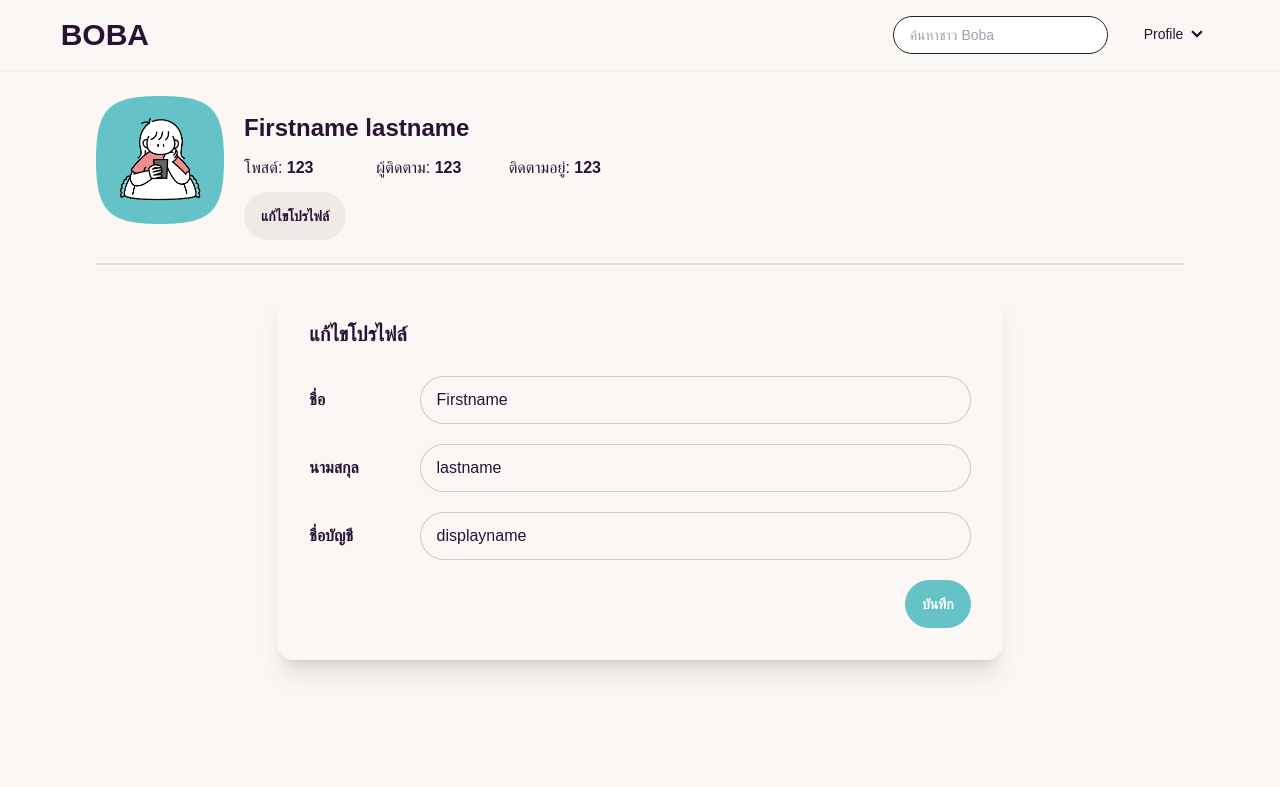
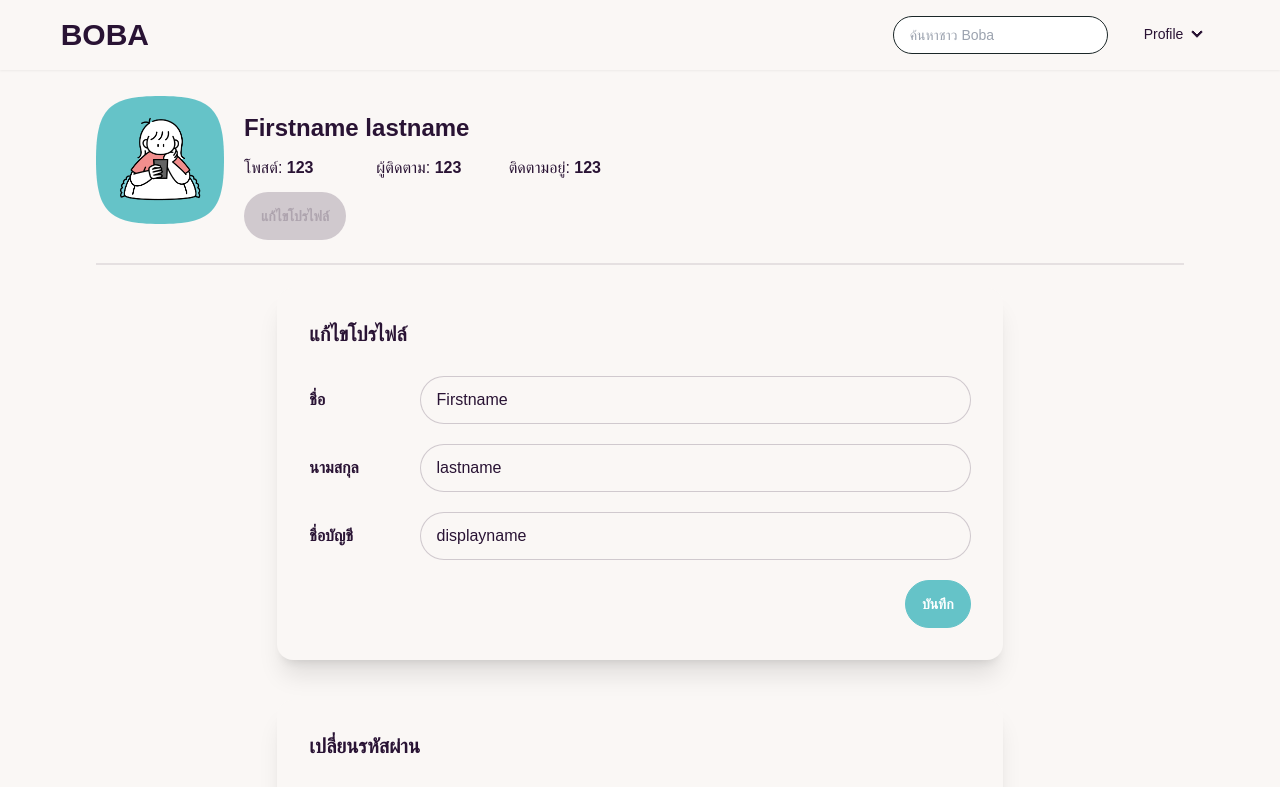
Before and after one commit to slapexs/boba-commu, a Next.js app: page /profile/edit in a window 1280 px wide. Shown: the top 787 px of the page. Built offline with nearby package versions, Linux system fonts and the light colour scheme; a web font is replaced by a local one.

Commit message:
:lipstick: Set state disabled button

```diff
--- a/src/app/profile/edit/page.tsx
+++ b/src/app/profile/edit/page.tsx
@@ -2,18 +2,21 @@ import React from "react"
 import UserProfileHeader from "@/components/UserProfileHeader"
 import avatar from "../../../../public/favicon.png"
 import FormEditProfile from "@/components/FormEditProfile"
+import FormEditPassword from "@/components/FormEditPassword"
 
 export default function EditProfile() {
 	return (
 		<>
 			<main className="w-full">
-				<UserProfileHeader avatar={avatar} />
+				<UserProfileHeader avatar={avatar} disableEdit={true} />
 				<div className="divider"></div>
 
 				{/* My post */}
 				<div className="w-full  flex justify-center">
 					<div className="w-8/12 gap-y-10 grid">
 						<FormEditProfile />
+
+						<FormEditPassword />
 					</div>
 				</div>
 			</main>
--- a/src/components/UserProfileHeader.tsx
+++ b/src/components/UserProfileHeader.tsx
@@ -3,9 +3,13 @@ import Image, { StaticImageData } from "next/image"
 import StatProfile from "./StatProfile"
 type Props = {
 	avatar: StaticImageData
+	disableEdit?: boolean
 }
 
-export default function UserProfileHeader({ avatar }: Props) {
+export default function UserProfileHeader({
+	avatar,
+	disableEdit = false,
+}: Props) {
 	return (
 		<div className="flex gap-5">
 			<div>
@@ -20,7 +24,7 @@ export default function UserProfileHeader({ avatar }: Props) {
 			<div className="gap-3 flex flex-col">
 				<h1 className="text-2xl mt-4 font-semibold">Firstname lastname</h1>
 				<StatProfile />
-				<button type="button" className="btn  w-fit">
+				<button type="button" className="btn w-fit" disabled={disableEdit}>
 					แก้ไขโปรไฟล์
 				</button>
 			</div>
```
